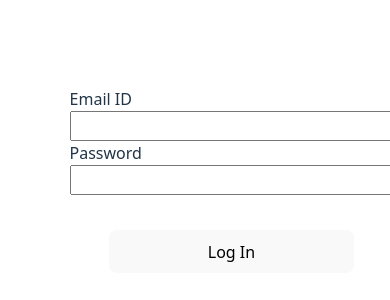
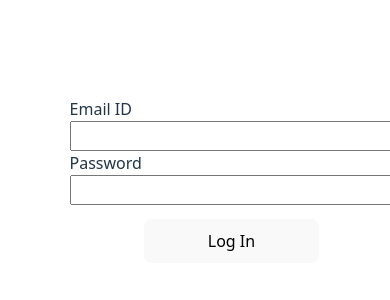
Before and after one commit to crynce/ShoCanvasReact, a React (Vite) app: page / in a window 390 px wide. Shown: the part 242-542 px from the top of the page. Built offline with nearby package versions, Linux system fonts and the light colour scheme; a web font is replaced by a local one.

Commit message:
working on css

```diff
--- a/src/assets/css/loginForm.css
+++ b/src/assets/css/loginForm.css
@@ -15,7 +15,9 @@
   height: 4px; /* bar thickness */
   background-color: white;
   opacity: 1;
-  transition: width 0.2s ease, left 0.2s ease;
+  transition:
+    width 0.2s ease,
+    left 0.2s ease;
 }
 
 .loginFormContainer.animateBar::after {
@@ -89,6 +91,13 @@
   margin-bottom: 50px;
 } */
 
+.loginForm .mobileFormChangerText {
+  display: none;
+}
+.loginForm .mobileFormChanger {
+  border-bottom: 1px solid white;
+  cursor: pointer;
+}
 .rightSide .loginForm :nth-item(odd) {
   align-self: flex-start;
 }
@@ -100,7 +109,7 @@
 }
 
 .rightSide .loginForm .loginFormSubmitButton {
-  margin-top: 10%;
+  margin-top: 4%;
   width: 50%;
   text-align: center;
   align-self: center;
@@ -133,8 +142,14 @@
     text-align: left;
   }
 
+  .loginForm .mobileFormChangerText {
+    display: block;
+    font-size: 12px;
+    text-align: center;
+    margin-top: 20px;
+  }
   .rightSide .loginForm .loginFormSubmitButton {
-    width: 70%;
+    width: 50%;
   }
 
   .loginFormContainer::after {
```
